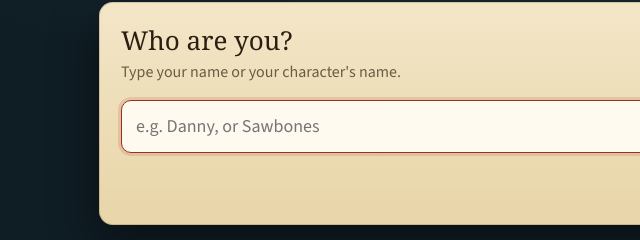
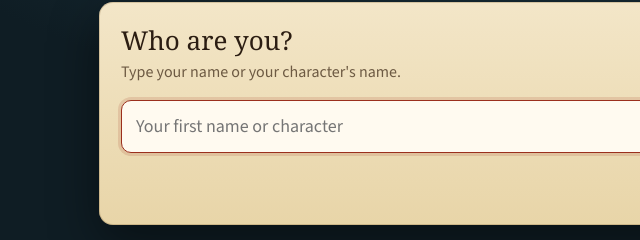
Before and after one commit to andaole/dead-mans-chest, a plain HTML site: page index.html in a window 1280 px wide. Shown: the part 161-401 px from the top of the page, 127-767 px from the left. Drawn offline with nearby package versions, Linux system fonts and the light colour scheme; a web font is replaced by a local one.

Commit message:
Neutral placeholder on the name field
Co-Authored-By: Claude Opus 5.5 <noreply@anthropic.com>
Claude-Session: https://claude.ai/code/session_014JWq4waXsbmBidiLM6fqsm

```diff
--- a/index.html
+++ b/index.html
@@ -102,7 +102,7 @@ footer{color:#8fa4aa;text-align:center;font-size:13px;margin-top:28px}
     <h2>Who are you?</h2>
     <p class="sub">Type your name or your character's name.</p>
     <label for="whoInput" class="hidden">Name or character</label>
-    <input type="text" id="whoInput" autocomplete="off" placeholder="e.g. Danny, or Sawbones" aria-label="Your name or character">
+    <input type="text" id="whoInput" autocomplete="off" placeholder="Your first name or character" aria-label="Your name or character">
     <div class="matches" id="matches"></div>
     <div class="msg" id="whoMsg"></div>
   </section>
```
